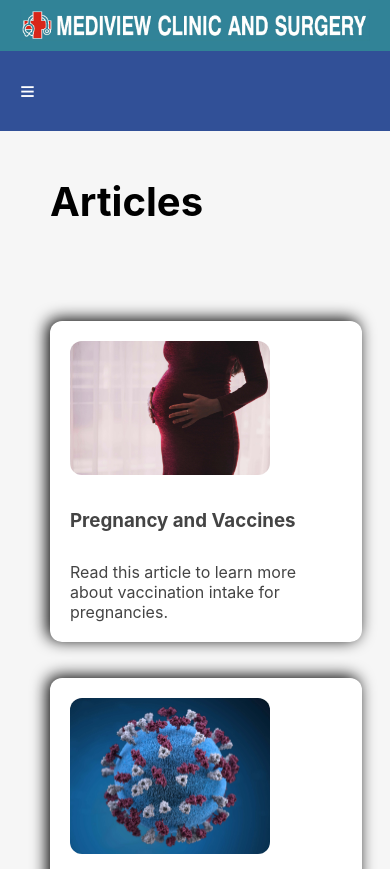
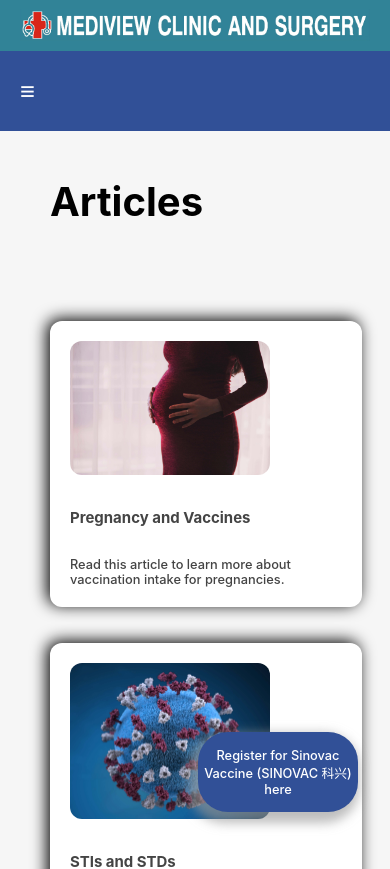
Before and after one commit to AbsoluteGibs/commercial-clinic-mediview, a React (Create React App) app in the folder frontend/: page /articles in a window 390 px wide. Shown: the top 869 px of the page. Built offline with nearby package versions, Linux system fonts and the light colour scheme.

Commit message:
added floating button for the entire website for vaccine registration

```diff
--- a/frontend/src/App.css
+++ b/frontend/src/App.css
@@ -101,14 +101,6 @@ ol {
   padding-bottom: 30px;
 }
 
-.no_text_decor{
-  color: #444;
-}
-
-.no_text_decor:hover{
-  color: #fff;
-}
-
 
 tr, td{
   padding: 15px;
@@ -117,7 +109,7 @@ tr, td{
 }
 
 .logo-container-top{
-  background-color: #318397;
+  background-color: var(--logo-div-color);
   width: 100%;
 }
 
@@ -147,8 +139,6 @@ h2, h3{
 @media screen and (max-width: 768px) {
   #primary { width:67% }
   #secondary { width:100%; margin:0; border:none; }
-  .operating_info {flex-direction: column;}
-
 }
 
 /*  slider buttons */
--- a/frontend/src/App.js
+++ b/frontend/src/App.js
@@ -1,8 +1,10 @@
 import React from 'react'
 import './App.css'
+import './components/VaccineFloatingButton.css'
 import Navbar from './components/navbar/Navbar'
 import Logo from './components/Logo'
-
+import VaccineFloatingButton from './components/VaccineFloatingButton'
+import Footer from './components/footer/Footer'
 
 import About from './pages/about_us/About'
 import Article from './pages/articles/Article'
@@ -12,7 +14,6 @@ import CovidServices from './pages/covid_services/CovidServices'
 import HealthScreening from './pages/health_screening/HealthScreening'
 import SinovacAdvisory from './pages/SinovacAdvisory'
 import HomePage from './pages/homepage/HomePage'
-import Footer from './components/footer/Footer'
 
 import {BrowserRouter as Router, Switch, Route} from 'react-router-dom'
 import {HelmetProvider} from 'react-helmet-async'
@@ -44,6 +45,7 @@ function App() {
                             <Route path="/" exact component={HomePage}/>
                         </Switch>
                     </main>
+                    <VaccineFloatingButton/>
                     <Footer />
                 </Router>
             </HelmetProvider>
--- a/frontend/src/components/Button.css
+++ b/frontend/src/components/Button.css
@@ -5,9 +5,9 @@
 
 
 .button, .button:visited {
-    color: white;
+    color: var(--font-light-color);
     text-decoration: none;
-    background-color: #295654;
+    background-color: var(--primary-color);
     text-align: center;
     padding-top: 1rem;
     padding-bottom: 1rem;
--- /dev/null
+++ b/frontend/src/components/VaccineFloatingButton.css
@@ -0,0 +1,29 @@
+.float{
+    position:fixed;
+	width:16em;
+	height:5em;
+	bottom:2em;
+	right:2em;
+	background-color: var(--secondary-color);
+	border-radius:30px;
+	text-align:center;
+	-webkit-box-shadow: -4px 6px 11px 5px rgba(153,153,153,0.65);
+    box-shadow: -4px 6px 11px 5px rgba(153,153,153,0.65);
+}
+
+.flex{
+    display: flex;
+    justify-content: center;
+    align-items: center;
+}
+
+a{
+    text-decoration: none;
+    font-weight: 700;
+    color: var(--font-light-color)
+}
+
+@media screen and (max-width: 768px) {
+    a {font-weight: 500; font-size: 0.8em;}
+    .float {width: 10em;}
+}
--- /dev/null
+++ b/frontend/src/components/VaccineFloatingButton.js
@@ -0,0 +1,11 @@
+import React from 'react'
+
+function VaccineFloatingButton() {
+    return (
+        <div className="flex float">
+            <a href="https://forms.gle/9MBvJZyvdc4Uck3A8">Register for Sinovac Vaccine (SINOVAC 科兴) here</a>
+        </div>
+    )
+}
+
+export default VaccineFloatingButton
--- a/frontend/src/components/footer/Footer.css
+++ b/frontend/src/components/footer/Footer.css
@@ -10,7 +10,7 @@ footer {
     grid-column-gap: 4vw;
     justify-content: space-evenly;
     color: white;
-    background-color: #295554;
+    background-color: var(--primary-color);
 
     padding-top: 8vh;
     padding-bottom: 6vh;
--- a/frontend/src/components/navbar/navbar.css
+++ b/frontend/src/components/navbar/navbar.css
@@ -1,8 +1,7 @@
 #navbar {
-	background: #315097;
-	color: #FFF;
+	background: var(--secondary-color);
+	color: var(--font-light-color);
 	height: 80px;
-    border-color: white;
     border-width: 2px;
 	width: 100%;
 }
@@ -24,7 +23,7 @@
 	line-height: 80px;
 	padding: 0 14px;
 	text-decoration: none;
-	color: #FFFFFF;
+	color: var(--font-light-color);
 	font-size: 19px;
 	font-weight: 600;
 }
@@ -35,8 +34,8 @@
 }
 
 #navbar li a:hover {
-	color: #315097;
-	background: #F2F2F2;
+	color: var(--secondary-color);
+	background: var(--font-light-color);
 	transition: background 0.3s ease;
 }
 
@@ -65,7 +64,7 @@
 	height: auto;
 	overflow: hidden;
 	width: 170px;
-	background: #444444;
+	background: var(--font-dark-color);
 	position: absolute;
 	z-index: 99;
 	display: none;
@@ -75,25 +74,25 @@
 	width: 100%;
 }
 #navbar ul.sub-navbars a {
-	color: #FFFFFF;
+	color: var(--font-light-color);
 	font-size: 18px;
 }
 #navbar li:hover ul.sub-navbars {
 	display: block
 }
 #navbar ul.sub-navbars a:hover{
-	background: #F2F2F2;
-	color: #444444;
+	background: var(--font-light-color);
+	color: var(--font-dark-color);
 }
 @media screen and (max-width: 800px){
 	#navbar {position:relative}
-	#navbar ul {background:#111;position:absolute;top:100%;right:0;left:0;z-index:3;height:auto;display:none}
+	#navbar ul {background:#111;position:absolute;top:100%;right:0;left:0;z-index:3;height:auto;display:none; opacity: 0.98;}
 	#navbar ul.sub-navbars {width:100%;position:static;}
 	#navbar ul.sub-navbars a {padding-left:30px;}
 	#navbar li {display:block;float:none;width:auto;}
 	#navbar input, #navbar label {position:absolute;top:0;left:0;display:block}
 	#navbar input {z-index:4}
-	#navbar input:checked + label {color:white}
+	#navbar input:checked + label {color:var(--font-light-color)}
 	#navbar input:checked + label:before {content:"\00d7"}
 	#navbar input:checked ~ ul {display:block}
 }
--- a/frontend/src/index.css
+++ b/frontend/src/index.css
@@ -1,5 +1,16 @@
+:root{
+  --logo-div-color: #318397;
+  --body-background-color: #F6F6F6;
+  --font-dark-color: #444;
+  --font-light-color: #fff;
+  --font-pure-black: #000000;
+  --primary-color: #295654;
+  --secondary-color: #315097;
+}
+
 body {
-  background-color: #F6F6F6;
+  background-color: var(--body-background-color);
+  color: var(--font-pure-black);
   margin: 0;
   padding: 0;
   font-family: -apple-system, BlinkMacSystemFont, 'Segoe UI', 'Roboto', 'Oxygen',
--- a/frontend/src/pages/articles/Articles.css
+++ b/frontend/src/pages/articles/Articles.css
@@ -20,3 +20,11 @@
     /* background-color: #319778; */
     transition: 0.3s;
   }
+
+  .no_text_decor{
+    color: var(--font-dark-color);
+  }
+
+  .no_text_decor:hover{
+    color: var(--font-light-color);
+  }
--- a/frontend/src/pages/articles/ArticlesContent.js
+++ b/frontend/src/pages/articles/ArticlesContent.js
@@ -1,10 +1,12 @@
-import React, {useState, useEffect} from 'react'
+import React, {lazy, Suspense, useState, useEffect} from 'react'
 // import axios from 'axios'
-import ArticlePreview from './ArticlesPreview'
+// import ArticlePreview from './ArticlesPreview'
 import ArticlesDB from './ArticlesDB'
 import { Helmet } from 'react-helmet-async'
 
 import './Articles.css'
+
+const ArticlePreview = lazy(() => import('./ArticlesPreview'))
 
 // TO-DO: Create database of articles - date published, author, content.
 // Articles are self-written
@@ -28,7 +30,7 @@ function Articles(){
                 <meta name="description" content="List of articles written from Mediview Clinic"/>
             </Helmet>
             <h1 style={{paddingBottom: '50px'}}>Articles</h1>
-            {articlesDB.map(article => <div key={article.id} className="article_panel_container"><div><ArticlePreview article={article}/></div></div>)}
+            {articlesDB.map(article => <div key={article.id} className="article_panel_container"><div><Suspense fallback={<div>Loading...</div>}><ArticlePreview article={article}/></Suspense></div></div>)}
         </div>
     );
 }
--- a/frontend/src/pages/contact_us/ContactUs.css
+++ b/frontend/src/pages/contact_us/ContactUs.css
@@ -20,3 +20,7 @@
   .operating_info_map_content{
     flex: 4;
   }
+
+  @media screen and (max-width: 768px) {
+    .operating_info {flex-direction: column;}
+  }
--- a/frontend/src/pages/homepage/HomePage.css
+++ b/frontend/src/pages/homepage/HomePage.css
@@ -11,5 +11,5 @@ section#homepage {
     padding-bottom: 8vh;
     padding-left: 10vw;
     padding-right: 10vw;
-    background-color: #F6F6F6;
+    background-color: var(--body-background-color);
 }
```
